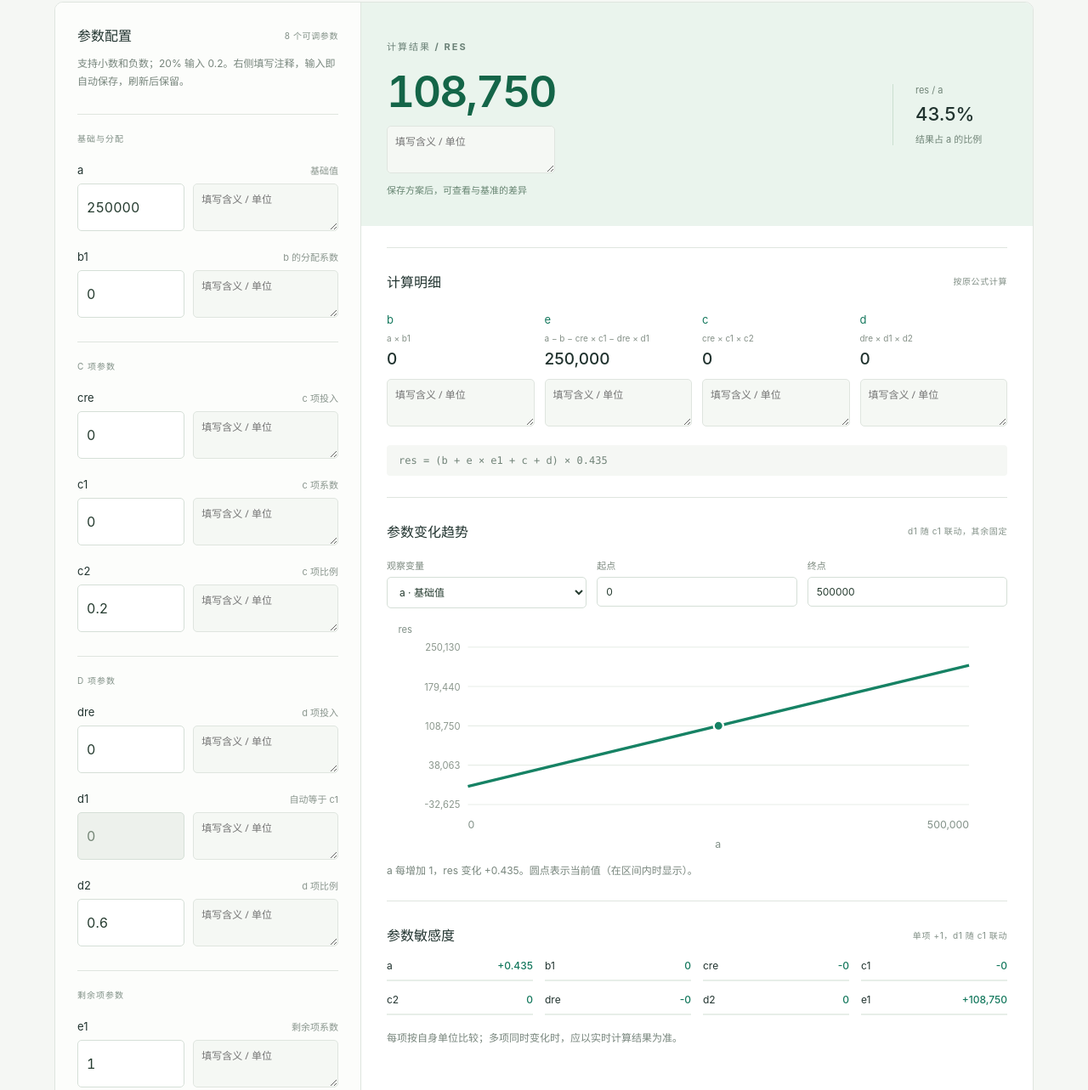
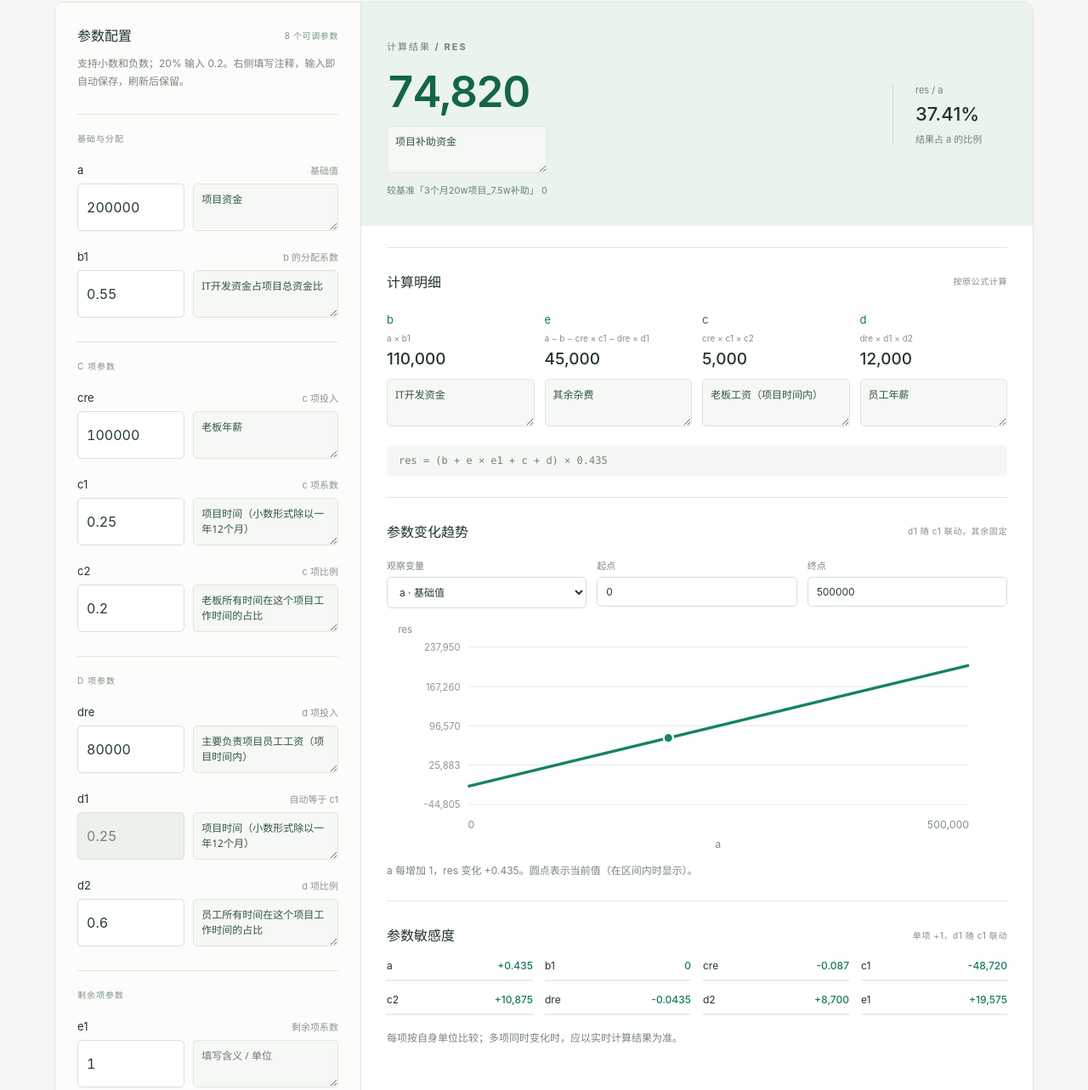
Before and after one commit to robber-857/devsuppliment, a plain HTML site: page index.html in a window 1280 px wide. Shown: the part 272-1555 px from the top of the page at 85% size. Drawn offline with Linux system fonts and the light colour scheme.

Commit message:
Add user-exported demo scenario and safe demo loading

```diff
--- a/app.js
+++ b/app.js
@@ -8,7 +8,7 @@ if(typeof module!=='undefined')module.exports={calculate,derivatives,defaults,no
 if(typeof document!=='undefined'){
 const $=id=>document.getElementById(id),fmt=n=>Number.isFinite(n)?n.toLocaleString('zh-CN',{maximumFractionDigits:6}):'—',signed=n=>(n>0?'+':'')+fmt(n),safe=p=>p&&keys.every(k=>typeof p[k]==='number'&&Number.isFinite(p[k]));
 let values={...defaults},scenarios=[],notes={},activeScenario=null;
-try{const data=JSON.parse(localStorage.getItem('res-lab-v3')||localStorage.getItem('res-lab-v2')||localStorage.getItem('res-lab-v1'));const migrated=normalizeValues(data?.values);if(safe(migrated))values=migrated;if(data?.notes&&typeof data.notes==='object')notes=data.notes;if(Array.isArray(data?.scenarios))scenarios=data.scenarios.map(s=>({...s,values:normalizeValues(s.values),notes:{...(s.notes||notes)}})).filter(s=>safe(s.values)&&typeof s.name==='string');if(Number.isInteger(data?.activeIndex)&&data.activeIndex>=0)activeScenario=scenarios[data.activeIndex]||null;}catch{}
+try{const data=JSON.parse(localStorage.getItem('res-lab-v3')||localStorage.getItem('res-lab-v2')||localStorage.getItem('res-lab-v1')||JSON.stringify(window.RES_DEMO_DATA||null));const migrated=normalizeValues(data?.values);if(safe(migrated))values=migrated;if(data?.notes&&typeof data.notes==='object')notes=data.notes;if(Array.isArray(data?.scenarios))scenarios=data.scenarios.map(s=>({...s,values:normalizeValues(s.values),notes:{...(s.notes||notes)}})).filter(s=>safe(s.values)&&typeof s.name==='string');if(Number.isInteger(data?.activeIndex)&&data.activeIndex>=0)activeScenario=scenarios[data.activeIndex]||null;}catch{}
 function persist(){try{localStorage.setItem('res-lab-v3',JSON.stringify({values,scenarios,notes,activeIndex:scenarios.indexOf(activeScenario)}));}catch{$('storageStatus').textContent='浏览器无法保存数据，请导出 CSV 保留方案';}}
 for(const k of keys){if(['a','cre','dre','e1'].includes(k)){const group=document.createElement('div');group.className='group-label';group.textContent={a:'基础与分配',cre:'C 项参数',dre:'D 项参数',e1:'剩余项参数'}[k];$('inputs').append(group);}const row=document.createElement('div');row.className='field';row.innerHTML=`<label for="p-${k}">${k}<span>${descriptions[k]}</span></label><div class="field-controls"><input id="p-${k}" type="number" step="any" required aria-describedby="note-${k}"><div id="note-slot-${k}"></div></div>`;$('inputs').append(row);$('p-'+k).value=values[k];$('p-'+k).readOnly=k==='d1';$('p-'+k).addEventListener('input',update);const option=document.createElement('option');option.value=k;option.textContent=k+' · '+descriptions[k];if(k!=='d1')$('variable').append(option);}
 function mountNote(k,parent){const input=document.createElement('textarea');input.className='inline-note';input.id='note-'+k;input.setAttribute('aria-label',k+' 的注释');input.placeholder='填写含义 / 单位';input.rows=2;input.maxLength=1000;input.value=typeof notes[k]==='string'?notes[k]:'';input.addEventListener('input',()=>{notes[k]=input.value;persist();refreshEditor();});parent.append(input);}
@@ -51,6 +51,7 @@ $('backupExport').onclick=()=>{
  const url=URL.createObjectURL(new Blob([JSON.stringify(data,null,2)],{type:'application/json;charset=utf-8'})),link=document.createElement('a');link.href=url;link.download='RES-完整备份-'+Date.now()+'.json';link.click();setTimeout(()=>URL.revokeObjectURL(url),1000);$('backupStatus').textContent='已生成备份下载，包含当前参数、'+scenarios.length+' 个方案及全部注释。';
 };
 function cancelImport(){pendingBackup=null;$('importPreview').hidden=true;$('backupFile').value='';}
+$('loadDemo').onclick=()=>{cancelImport();try{pendingBackup=validateBackup(window.RES_DEMO_DATA);$('importSummary').textContent='Demo：'+pendingBackup.scenarios.map(s=>s.name).join('、')+'。来源为用户导出的参数与注释，按当前公式计算。';$('importPreview').hidden=false;$('importMode').value='append';updateImportMode();$('backupStatus').textContent='Demo 已就绪，默认追加，保留现有数据。';}catch(error){$('backupStatus').textContent='Demo 数据无法读取：'+error.message;}};
 $('backupImport').onclick=()=>{$('backupFile').click();};
 $('backupFile').onchange=async()=>{
  const file=$('backupFile').files[0];cancelImport();if(!file)return;
--- /dev/null
+++ b/demo/demo-data.js
@@ -0,0 +1,67 @@
+// Generated from demo-backup.json; supports opening index.html directly.
+window.RES_DEMO_DATA = {
+  "format": "res-lab-backup",
+  "version": 1,
+  "formulaVersion": 3,
+  "demo": true,
+  "source": "用户导出的 RES-方案对比 (1).csv；旧格式缺少 e1，补为 1；结果按当前公式计算。",
+  "values": {
+    "a": 200000,
+    "b1": 0.55,
+    "cre": 100000,
+    "c1": 0.25,
+    "c2": 0.2,
+    "dre": 80000,
+    "d2": 0.6,
+    "e1": 1,
+    "d1": 0.25
+  },
+  "notes": {
+    "a": "项目资金",
+    "b1": "IT开发资金占项目总资金比",
+    "cre": "老板年薪",
+    "c1": "项目时间（小数形式除以一年12个月）",
+    "c2": "老板所有时间在这个项目工作时间的占比",
+    "dre": "主要负责项目员工工资（项目时间内）",
+    "d1": "项目时间（小数形式除以一年12个月）",
+    "d2": "员工所有时间在这个项目工作时间的占比",
+    "e1": "",
+    "b": "IT开发资金",
+    "c": "老板工资（项目时间内）",
+    "d": "员工年薪",
+    "e": "其余杂费",
+    "res": "项目补助资金"
+  },
+  "scenarios": [
+    {
+      "name": "3个月20w项目_7.5w补助",
+      "values": {
+        "a": 200000,
+        "b1": 0.55,
+        "cre": 100000,
+        "c1": 0.25,
+        "c2": 0.2,
+        "dre": 80000,
+        "d2": 0.6,
+        "e1": 1,
+        "d1": 0.25
+      },
+      "notes": {
+        "a": "项目资金",
+        "b1": "IT开发资金占项目总资金比",
+        "cre": "老板年薪",
+        "c1": "项目时间（小数形式除以一年12个月）",
+        "c2": "老板所有时间在这个项目工作时间的占比",
+        "dre": "主要负责项目员工工资（项目时间内）",
+        "d1": "项目时间（小数形式除以一年12个月）",
+        "d2": "员工所有时间在这个项目工作时间的占比",
+        "e1": "",
+        "b": "IT开发资金",
+        "c": "老板工资（项目时间内）",
+        "d": "员工年薪",
+        "e": "其余杂费",
+        "res": "项目补助资金"
+      }
+    }
+  ]
+};
--- a/index.html
+++ b/index.html
@@ -8,6 +8,6 @@
 <section class="trend"><div class="section-title"><h2>参数变化趋势</h2><span>d1 随 c1 联动，其余固定</span></div><div class="chart-controls"><label>观察变量<select id="variable"></select></label><label>起点<input id="from" type="number" step="any" value="0"></label><label>终点<input id="to" type="number" step="any" value="500000"></label></div><p id="chartError" role="alert"></p><div id="chart"></div><p id="slope" class="hint"></p></section>
 <section><div class="section-title"><h2>参数敏感度</h2><span>单项 +1，d1 随 c1 联动</span></div><div id="sensitivity"></div><p class="hint">每项按自身单位比较；多项同时变化时，应以实时计算结果为准。</p></section>
 </div></div>
-<section class="backup-section"><div class="section-title"><h2>备份与迁移</h2><div class="save-controls"><button id="backupExport">导出备份 JSON</button><button id="backupImport">导入 JSON / CSV</button><input id="backupFile" type="file" accept=".json,.csv,application/json,text/csv" hidden></div></div><p class="hint">备份包含当前参数、全部方案和所有注释。换电脑时复制本工具文件，再导入 JSON 备份即可继续使用。也支持之前导出的 CSV：第一行恢复为当前参数，所有行恢复为方案，注释一并恢复。</p><div id="importPreview" hidden><p id="importSummary"></p><label for="importMode">导入方式</label><select id="importMode"><option value="append">追加为新方案（保留现有数据）</option><option value="replace">覆盖现有数据</option></select><p id="importModeHint" class="hint"></p><button id="importApply" class="primary">确认导入并替换</button> <button id="importCancel">取消</button></div><p id="backupStatus" role="status" aria-live="polite"></p></section>
+<section class="backup-section"><div class="section-title"><h2>备份与迁移</h2><div class="save-controls"><button id="loadDemo">载入 Demo</button><button id="backupExport">导出备份 JSON</button><button id="backupImport">导入 JSON / CSV</button><input id="backupFile" type="file" accept=".json,.csv,application/json,text/csv" hidden></div></div><p class="hint">备份包含当前参数、全部方案和所有注释。换电脑时复制本工具文件，再导入 JSON 备份即可继续使用。也支持之前导出的 CSV：第一行恢复为当前参数，所有行恢复为方案，注释一并恢复。</p><div id="importPreview" hidden><p id="importSummary"></p><label for="importMode">导入方式</label><select id="importMode"><option value="append">追加为新方案（保留现有数据）</option><option value="replace">覆盖现有数据</option></select><p id="importModeHint" class="hint"></p><button id="importApply" class="primary">确认导入并替换</button> <button id="importCancel">取消</button></div><p id="backupStatus" role="status" aria-live="polite"></p></section>
 <section class="scenarios"><div class="section-title"><div><h2>方案对比</h2><p class="hint">保存当前参数。首个方案作为基准；已有方案按当前新公式重新计算。</p></div><div class="save-controls"><input id="scenarioName" aria-label="方案名称" placeholder="方案名称（可选）" maxlength="60"><button id="save" class="primary">＋ 另存为新方案</button><button id="updateScenario" disabled>更新当前方案</button><button id="export">导出 CSV</button></div></div><p id="editingStatus" class="hint" role="status"></p><p id="scenarioActionStatus" role="status" aria-live="polite"></p><div class="table-wrap"><table><thead><tr><th>方案</th><th>a</th><th>b1</th><th>cre</th><th>c1</th><th>c2</th><th>dre</th><th>d1</th><th>d2</th><th>e1</th><th>res</th><th>较基准</th><th>操作</th></tr></thead><tbody id="saved"></tbody></table></div></section>
-<details><summary>公式说明与关键关系</summary><p>d1 = c1；res = 0.435 × [a × b1 + (a − a × b1 − cre × c1 − dre × c1) × e1 + cre × c1 × c2 + dre × c1 × d2]。</p><p>b1 每增加 1，res 变化 0.435 × a × (1 − e1)，仅在 e1 = 1（或 a = 0）时不影响结果。修改 c1 会同时改变 d1。</p><p>e1 默认 1。旧方案缺少 e1 时补为 1，d1 统一跟随 c1。全程按小数计算，显示最多 6 位小数；不执行 C 代码中 int 的截断。每个方案保存独立注释，载入方案会恢复其注释。</p></details><footer><span>RES / 参数实验室</span><span id="storageStatus">数据仅保存在当前浏览器，无需登录</span></footer></main><script src="csv.js"></script><script src="app.js"></script></body></html>
+<details><summary>公式说明与关键关系</summary><p>d1 = c1；res = 0.435 × [a × b1 + (a − a × b1 − cre × c1 − dre × c1) × e1 + cre × c1 × c2 + dre × c1 × d2]。</p><p>b1 每增加 1，res 变化 0.435 × a × (1 − e1)，仅在 e1 = 1（或 a = 0）时不影响结果。修改 c1 会同时改变 d1。</p><p>e1 默认 1。旧方案缺少 e1 时补为 1，d1 统一跟随 c1。全程按小数计算，显示最多 6 位小数；不执行 C 代码中 int 的截断。每个方案保存独立注释，载入方案会恢复其注释。</p></details><footer><span>RES / 参数实验室</span><span id="storageStatus">数据仅保存在当前浏览器，无需登录</span></footer></main><script src="demo/demo-data.js"></script><script src="csv.js"></script><script src="app.js"></script></body></html>
```
Also changed, not shown: demo/demo-backup.json (added, +66 -0 lines), 1 other file.
